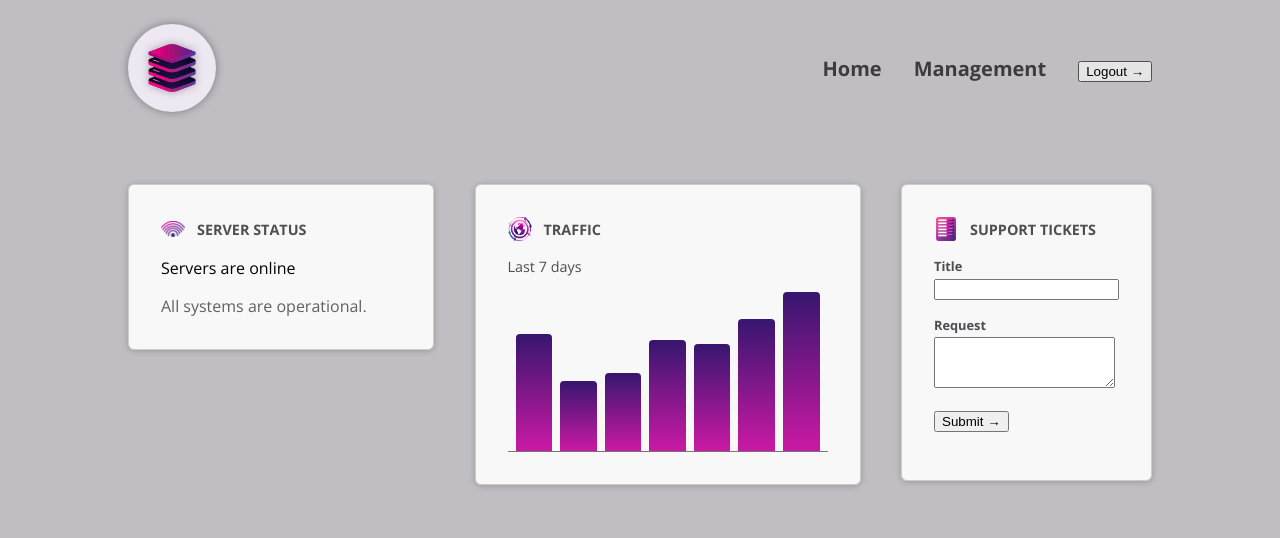
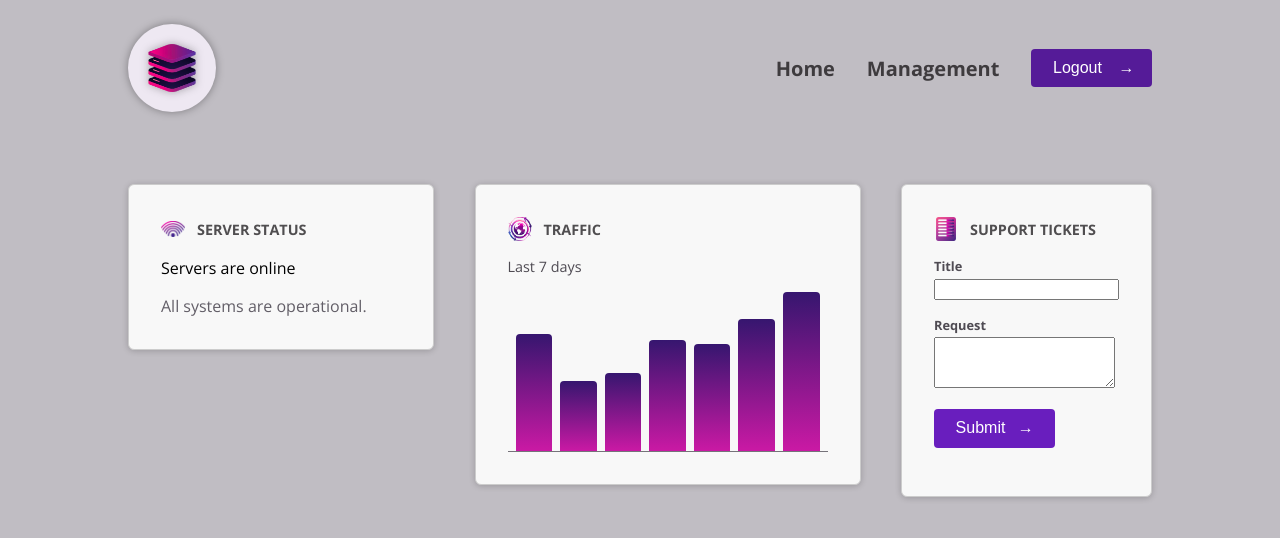
Before and after one commit to marcoLapiello/Angular-Training--ServerAdminApp, an Angular app: page / in a window 1280 px wide. In both pictures the pointer is over the button 1115 px from the left and 71 px from the top of the page. Shown: the top 538 px of the page. Built offline with nearby package versions, Linux system fonts and the light colour scheme.

Commit message:
:host concept learned to fix the style bug in the button component - since we had no button tag the style addressing "button" was not working - with css :host the style relates to the host element (in this case, button[appButton])

```diff
--- a/src/app/shared/button/button.component.css
+++ b/src/app/shared/button/button.component.css
@@ -1,4 +1,4 @@
-button {
+:host {
   display: inline-block;
   padding: 0.65rem 1.35rem;
   border-radius: 0.25rem;
@@ -10,7 +10,7 @@ button {
   border: none;
 }
 
-button:hover {
+:host:hover {
   background-color: #551b98;
 }
 
@@ -20,6 +20,6 @@ button:hover {
   transition: transform 0.2s ease-in-out;
 }
 
-button:hover .icon {
+:host:hover .icon {
   transform: translateX(4px);
 }
--- a/src/app/shared/button/button.component.html
+++ b/src/app/shared/button/button.component.html
@@ -1,6 +1,8 @@
 <span>
     <ng-content />
 </span>
-<ng-content select=".icon">
-    !!! Default Icon !!!
-</ng-content>
+<span class="icon">
+    <ng-content select=".icon">
+        !!! Default Icon !!!
+    </ng-content>
+</span>
```
